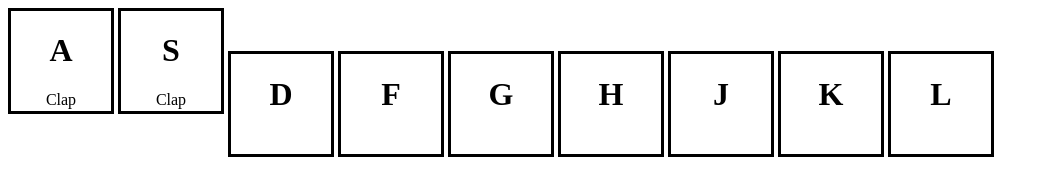
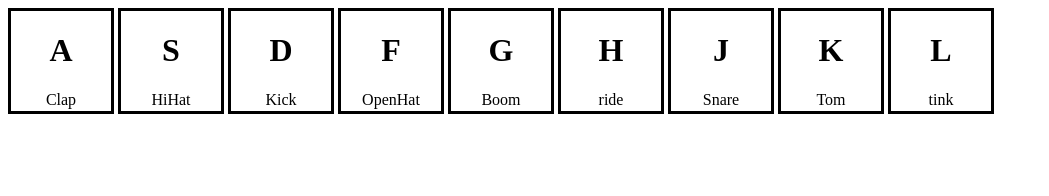
Before and after one commit to hanshengzhao1993/30dayJS, a plain HTML site: page day1/index.html in a window 1280 px wide. Shown: the whole page, without its empty margins (0-1049 px from the left). Drawn offline with Linux system fonts and the light colour scheme.

Commit message:
added all audio sounds

```diff
--- a/day1/index.html
+++ b/day1/index.html
@@ -7,23 +7,61 @@
 </head>
 <body>
   <div id="container">
+
     <div class="block" key-code="65">
       <h1>A</h1>
       <p>Clap</p>
       <audio src="sounds/clap.wav"></audio>
     </div>
+
     <div class="block" key-code="83">
       <h1>S</h1>
-      <p>Clap</p>
-      <audio src="sounds/clap.wav"></audio>
+      <p>HiHat</p>
+      <audio src="sounds/hihat.wav"></audio>
     </div>
-    <div class="block" key-code="68"> <h1>D</h1> </div>
-    <div class="block" key-code="70"> <h1>F</h1> </div>
-    <div class="block" key-code="71"> <h1>G</h1> </div>
-    <div class="block" key-code="72"> <h1>H</h1> </div>
-    <div class="block" key-code="74"> <h1>J</h1> </div>
-    <div class="block" key-code="75"> <h1>K</h1> </div>
-    <div class="block" key-code="76"> <h1>L</h1> </div>
+
+    <div class="block" key-code="68">
+      <h1>D</h1>
+      <p>Kick</p>
+      <audio src="sounds/Kick.wav"></audio>
+    </div>
+
+    <div class="block" key-code="70">
+      <h1>F</h1>
+      <p>OpenHat</p>
+      <audio src="sounds/openhat.wav"></audio>
+    </div>
+
+    <div class="block" key-code="71">
+      <h1>G</h1>
+      <p>Boom</p>
+      <audio src="sounds/boom.wav"></audio>
+    </div>
+
+    <div class="block" key-code="72">
+      <h1>H</h1>
+      <p>ride</p>
+      <audio src="sounds/ride.wav"></audio>
+    </div>
+
+    <div class="block" key-code="74">
+      <h1>J</h1>
+      <p>Snare</p>
+      <audio src="sounds/snare.wav"></audio>
+    </div>
+
+    <div class="block" key-code="75">
+      <h1>K</h1>
+      <p>Tom</p>
+      <audio src="sounds/tom.wav"></audio>
+    </div>
+
+    <div class="block" key-code="76">
+      <h1>L</h1>
+      <p>tink</p>
+      <audio src="sounds/tink.wav"></audio>
+    </div>
+
   </div>
 </body>
 </html>
```
